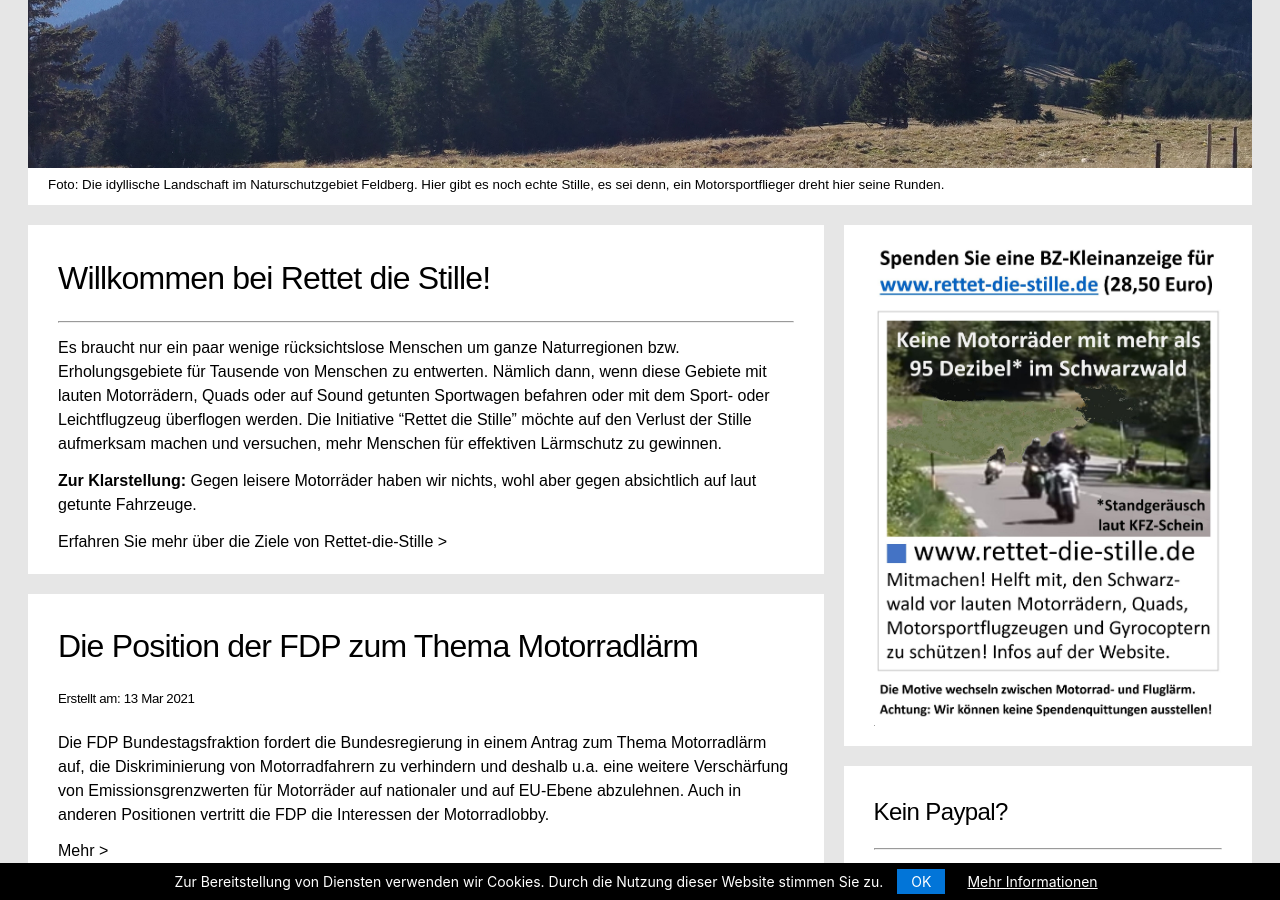
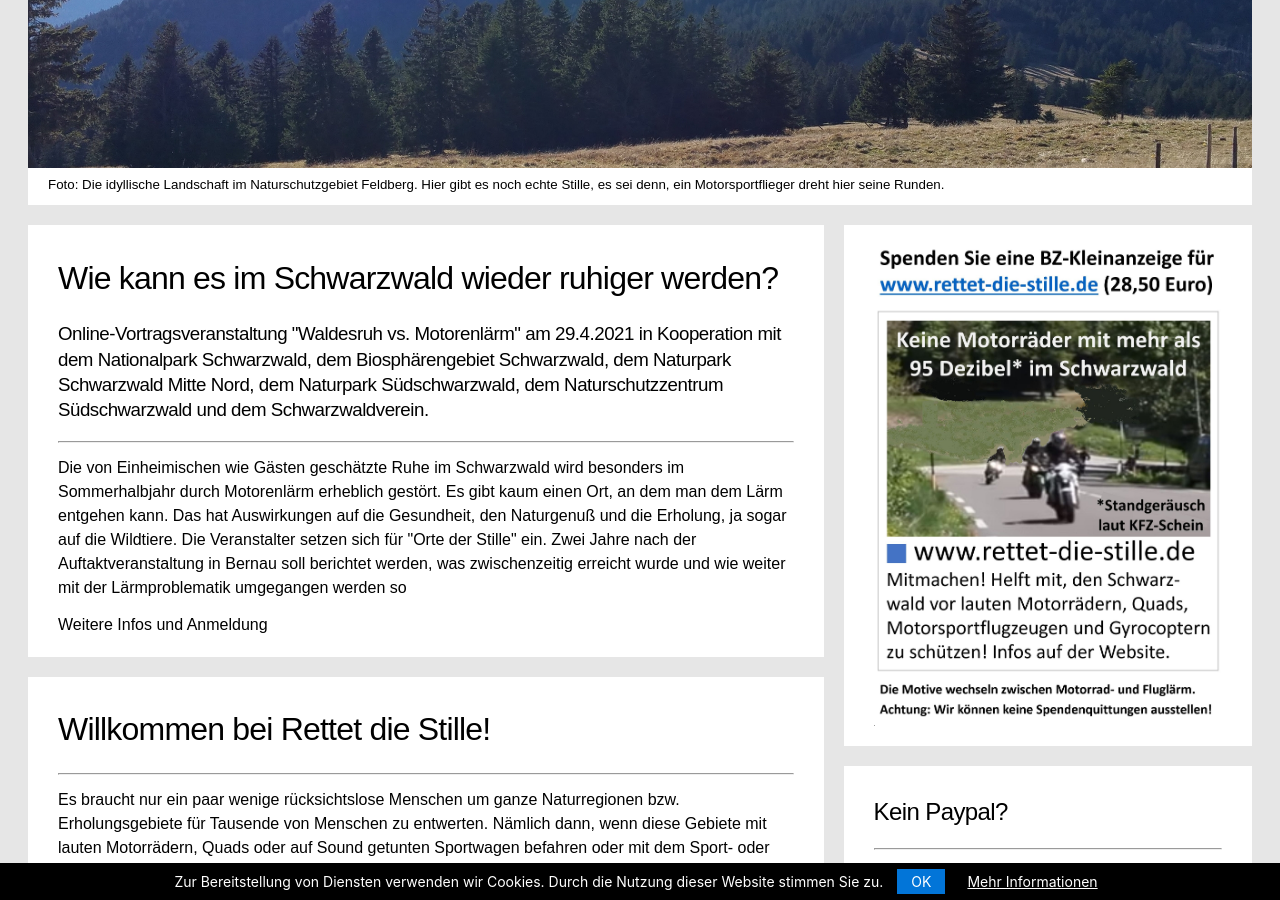
Before and after one commit to rettet-die-stille/rettet-die-stille.github.io, a Jekyll site: the page built from index.md, in a window 1280 px wide and 900 px high, scrolled down 317 px. Built offline with Jekyll 4.4.1, drawn with Linux system fonts in a browser that asks for light colours.

Commit message:
Update home.html

```diff
--- a/_layouts/home.html
+++ b/_layouts/home.html
@@ -2,7 +2,14 @@
 layout: defaultmodern2
 ---
 
- <div class="card">
+<div class="card">
+  <h1>Wie kann es im Schwarzwald wieder ruhiger werden?</h1>
+  <h3>Online-Vortragsveranstaltung "Waldesruh vs. Motorenlärm" am 29.4.2021 in Kooperation mit dem Nationalpark Schwarzwald, dem Biosphärengebiet Schwarzwald, dem Naturpark Schwarzwald Mitte Nord, dem Naturpark Südschwarzwald, dem Naturschutzzentrum Südschwarzwald und dem Schwarzwaldverein.</h3>
+  <hr>
+  <p>Die von Einheimischen wie Gästen geschätzte Ruhe im Schwarzwald wird besonders im Sommerhalbjahr durch Motorenlärm erheblich gestört. Es gibt kaum einen Ort, an dem man dem Lärm entgehen kann. Das hat Auswirkungen auf die Gesundheit, den Naturgenuß und die Erholung, ja sogar auf die Wildtiere. Die Veranstalter setzen sich für "Orte der Stille" ein. Zwei Jahre nach der Auftaktveranstaltung in Bernau soll berichtet werden, was zwischenzeitig erreicht wurde und wie weiter mit der Lärmproblematik umgegangen werden so</p>
+  <p><a href="https://www.naz-feldberg.de/veranstaltungskalender?p_p_id=de_xdot_um_event_ui_lr7_portlet_EventCalendarPortlet&_de_xdot_um_event_ui_lr7_portlet_EventCalendarPortlet_eventId=153743">Weitere Infos und Anmeldung</a></p>
+</div>
+<div class="card">
   <h1>Willkommen bei Rettet die Stille!</h1>
   <hr>
   {{ content }}
```
